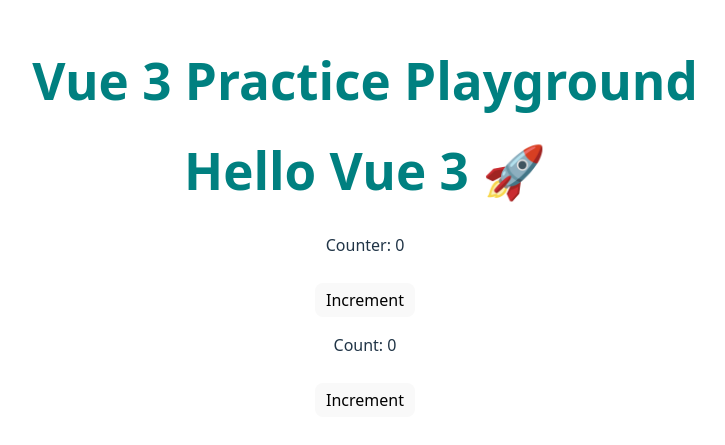
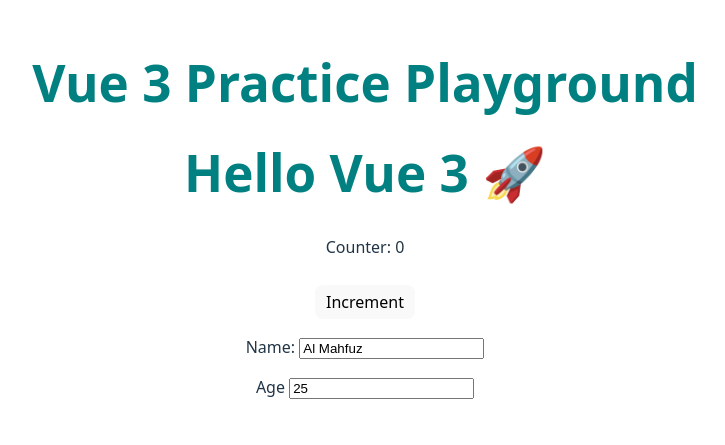
Before and after one commit to AlMahfuzKhanD/vue-3-practice, a Vue app: page / in a window 1280 px wide. Shown: the part 183-628 px from the top of the page, without its empty margins (275-1000 px from the left). Built offline with nearby package versions, Linux system fonts and the light colour scheme.

Commit message:
watch effect done

```diff
--- a/src/App.vue
+++ b/src/App.vue
@@ -7,15 +7,17 @@
     <!-- <Day1User /> -->
     <!-- <Day1Practice /> -->
     <!-- <Day2Computed /> -->
-    <Day2Watcher />
+    <!-- <Day2Watcher /> -->
+    <Day2WatchEffect />
   </div>
 </template>
 
 <script setup>
 // import Day2BMI from './components/Day2BMI.vue'
 import Day1Counter from './components/Day1Counter.vue'
-import Day1User from './components/Day1User.vue'
-import Day1Practice from './components/Day1Practice.vue'
-import Day2Computed from './components/Day2Computed.vue'
-import Day2Watcher from './components/Day2Watcher.vue'
+// import Day1User from './components/Day1User.vue'
+// import Day1Practice from './components/Day1Practice.vue'
+// import Day2Computed from './components/Day2Computed.vue'
+// import Day2Watcher from './components/Day2Watcher.vue'
+import Day2WatchEffect from './components/Day2WatchEffect.vue'
 </script>
--- /dev/null
+++ b/src/components/Day2WatchEffect.vue
@@ -0,0 +1,13 @@
+<script setup>
+import { ref, watchEffect } from 'vue'
+const name = ref('Al Mahfuz')
+const age = ref(25)
+
+watchEffect(() => {
+    console.log(`Name is ${name.value} and age is ${age.value}`)
+})
+</script>
+<template>
+    <p>Name: <input v-model="name" /></p>
+    <p>Age <input v-model.number="age" /></p>
+</template>
```
